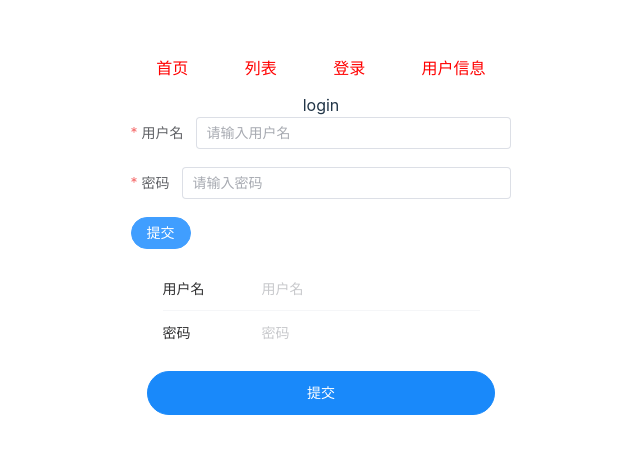
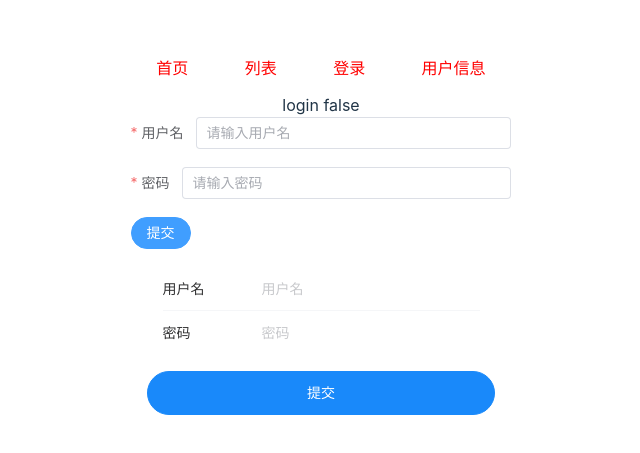
Before and after one commit to ozReilly/vs3, a Vue app: page /login in a window 1280 px wide. Shown: the part 163-616 px from the top of the page, without its empty margins (319-959 px from the left). Built offline with nearby package versions, Linux system fonts and the light colour scheme.

Commit message:
注入isH5

```diff
--- a/src/main.ts
+++ b/src/main.ts
@@ -1,9 +1,9 @@
-import { createApp } from 'vue';
 import '@/style.css';
 import App from '@/App.vue';
 import router from '@/router';
 import i18n from '@/i18n';
 import pinia from '@/stores';
+import { isH5 } from './utils/tools';
 
 // import 'element-plus/dist/index.css';
 
@@ -12,5 +12,4 @@ import pinia from '@/stores';
 console.log('enter main.ts');
 
 console.log('config:', import.meta.env);
-
-createApp(App).use(pinia).use(router).use(i18n).mount('#app');
+createApp(App).use(pinia).use(router).use(i18n).provide('isH5', isH5()).mount('#app');
--- /dev/null
+++ b/src/utils/tools.ts
@@ -0,0 +1,14 @@
+export const isH5 = () => {
+  const ua = navigator.userAgent || navigator.vendor;
+
+  // 检测常见的移动设备标识
+  const isMobile = /Mobi|Android/i.test(ua);
+
+  // 检测浏览器是否支持 H5
+  const supportsTouch = 'ontouchstart' in window;
+  const supportsLocalStorage = 'localStorage' in window;
+  const supportsSessionStorage = 'sessionStorage' in window;
+
+  // 检测是否是移动设备且支持 H5 特性
+  return isMobile && (supportsTouch || supportsLocalStorage || supportsSessionStorage);
+};
--- a/src/views/List.vue
+++ b/src/views/List.vue
@@ -6,7 +6,7 @@
     <li v-for="item in listData" :key="item.id"></li>
   </ul> -->
     <ul class="item-wrapper">
-      <li v-cloak="gameListData">
+      <li>
         {{ gameListData }}
       </li>
     </ul>
--- a/src/views/Login.vue
+++ b/src/views/Login.vue
@@ -1,6 +1,6 @@
 <template>
   <div class="login">
-    login
+    login {{ isH5 }}
     <ElForm ref="ruleFormRef" :model="formData" @submit="onSubmit">
       <ElFormItem label="用户名" prop="username" :rules="[{ trigger: 'blur', required: true, message: '请填写用户名' }]">
         <ElInput v-model="formData.username" placeholder="请输入用户名" autocomplete="off" />
@@ -35,6 +35,7 @@
 
 <script setup lang="ts">
 import { FormInstance } from 'element-plus';
+const isH5 = inject('isH5');
 
 console.log('login.vue');
 
```
Also changed, not shown: 1 other file (tests, documents, lock files or other folders).
